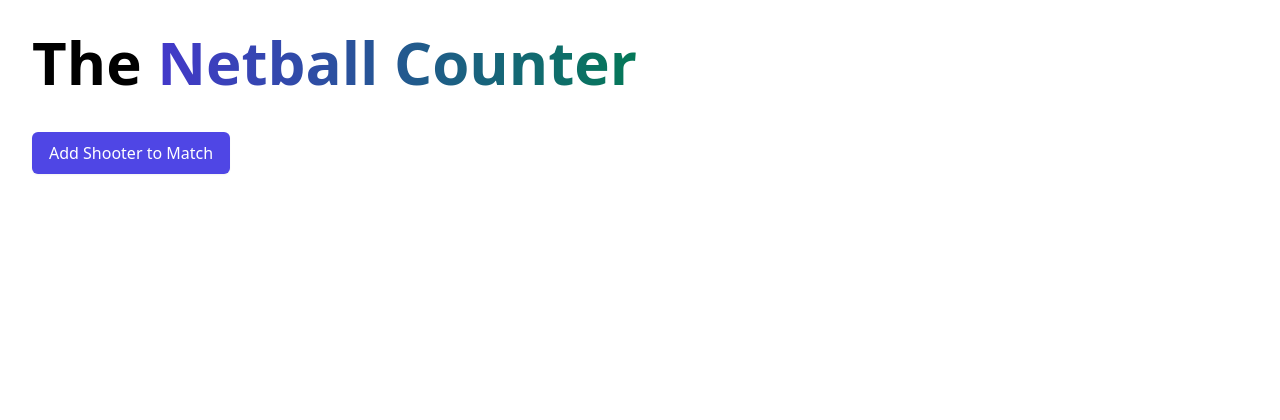
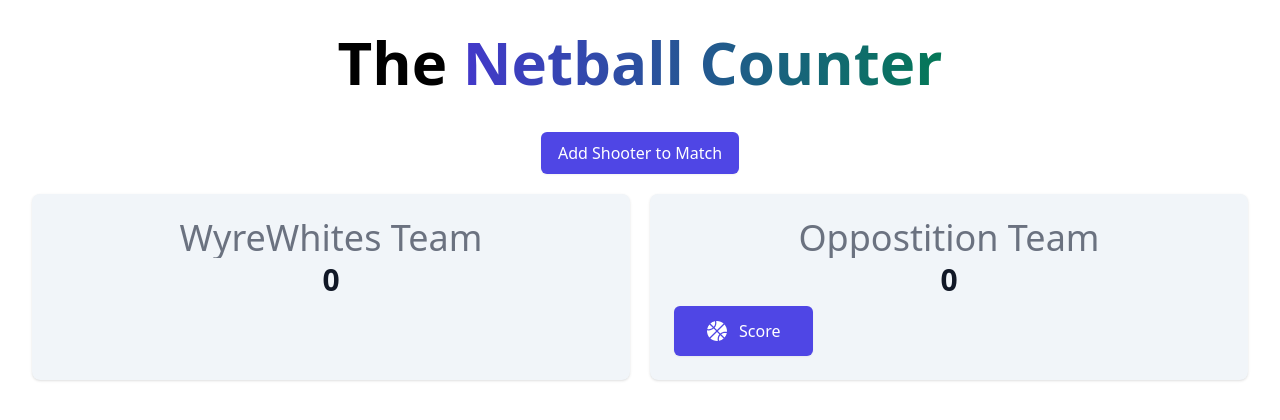
Before and after one commit to tuppers360/netball-counter, a Next.js app: page /match in a window 1280 px wide. Shown: the top 420 px of the page. Built offline with nearby package versions, Linux system fonts and the light colour scheme.

Commit message:
add match scorecard

```diff
--- /dev/null
+++ b/pages/components/matchscorecard.tsx
@@ -0,0 +1,49 @@
+import { FontAwesomeIcon } from '@fortawesome/react-fontawesome';
+import { faBasketball } from '@fortawesome/free-solid-svg-icons';
+
+function MatchScoreCard({
+  matchScore,
+  matchScoreOpposition,
+  handleOpposotionHit,
+}: {
+  matchScore: number;
+  matchScoreOpposition: number;
+  handleOpposotionHit: () => void;
+}) {
+  return (
+    <dl className="mt-5 grid grid-cols-1 gap-5 sm:grid-cols-2">
+      <div className="px-4 py-5 bg-slate-100 shadow rounded-lg overflow-hidden sm:p-6">
+        <dt className="text-4xl font-medium text-gray-500 truncate">
+          WyreWhites Team
+        </dt>
+        <dd className="mt-1 text-3xl font-semibold text-gray-900">
+          {matchScore}
+        </dd>
+      </div>
+      <div className="px-4 py-5 bg-slate-100 shadow rounded-lg overflow-hidden sm:p-6">
+        <dt className="text-4xl font-medium text-gray-500 truncate">
+          Oppostition Team
+        </dt>
+        <dd className="mt-1 text-3xl font-semibold text-gray-900">
+          {matchScoreOpposition}
+        </dd>
+        <dd className="mt-2 flex">
+          <button
+            onClick={handleOpposotionHit}
+            type="button"
+            className="inline-flex items-center px-8 py-3 text-base font-medium text-white bg-indigo-600 border border-transparent rounded-md shadow-sm hover:bg-indigo-700 focus:outline-none focus:ring-2 focus:ring-offset-2 focus:ring-indigo-500"
+          >
+            <FontAwesomeIcon
+              icon={faBasketball}
+              className="w-5 h-5"
+              aria-hidden="true"
+            />
+            <span className="ml-3">Score</span>
+          </button>
+        </dd>
+      </div>
+    </dl>
+  );
+}
+
+export default MatchScoreCard;
--- a/pages/match.tsx
+++ b/pages/match.tsx
@@ -1,6 +1,7 @@
 import React, { useState } from 'react';
 
 import Counter from './components/counter';
+import MatchScoreCard from './components/matchscorecard';
 import { NextPage } from 'next';
 
 interface CountersProps {
@@ -14,6 +15,8 @@ const Match: NextPage = () => {
   const [countersData, setCountersData] = useState<Array<CountersProps>>([]);
   const [id, setId] = useState(1);
   const [updateId, setUpdateId] = useState<number>();
+  const [matchScore, setMatchScore] = useState<number>(0);
+  const [matchScoreOpposition, setMatchScoreOpposition] = useState<number>(0);
 
   const generateId = () => {
     setId(id + 1);
@@ -25,6 +28,7 @@ const Match: NextPage = () => {
       if (counter.id !== id) return counter;
       else {
         setUpdateId(counter.id);
+        setMatchScore(matchScore + 1);
         return {
           ...counter,
           countHit: counter.countHit + 1,
@@ -57,6 +61,10 @@ const Match: NextPage = () => {
     setCountersData(newCountersData);
   };
 
+  const handleOpposotionHit = () => {
+    setMatchScoreOpposition(matchScoreOpposition + 1);
+  };
+
   const addShooter = (id: number) => {
     setCountersData([
       ...countersData,
@@ -66,7 +74,7 @@ const Match: NextPage = () => {
 
   return (
     <main className="py-8">
-      <div className="max-w-7xl mx-auto px-4 sm:px-6 lg:px-8">
+      <div className="max-w-7xl mx-auto px-4 sm:px-6 lg:px-8 text-center">
         <h1 className="text-6xl font-extrabold">
           The&nbsp;
           <a
@@ -85,6 +93,14 @@ const Match: NextPage = () => {
             Add Shooter to Match
           </button>
         </div>
+        <div>
+          <MatchScoreCard
+            matchScore={matchScore}
+            matchScoreOpposition={matchScoreOpposition}
+            handleOpposotionHit={handleOpposotionHit}
+          />
+        </div>
+
         <div className="mt-10">
           <ul
             role="list"
```
